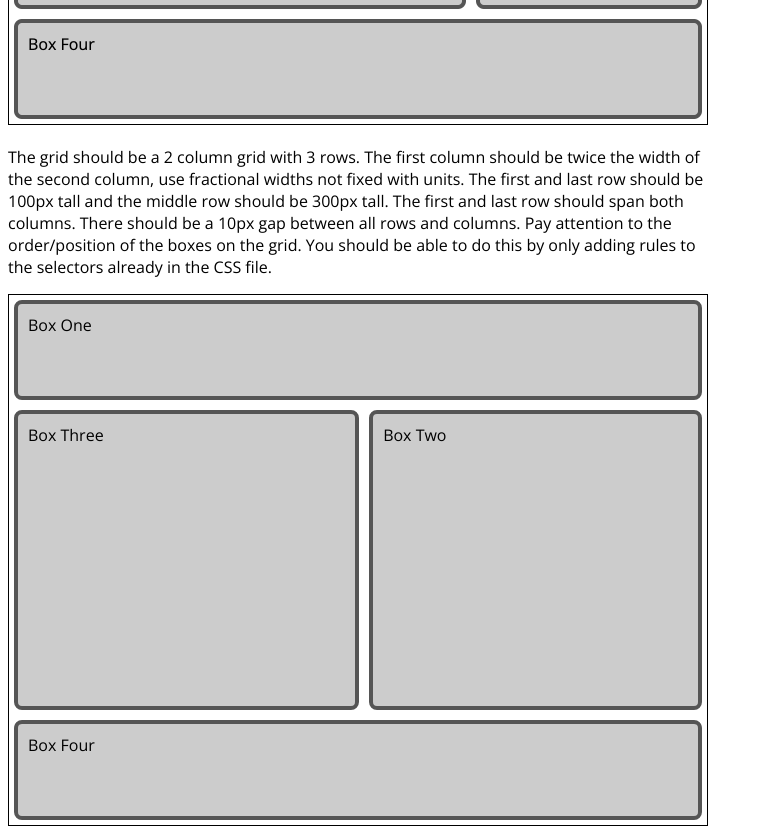
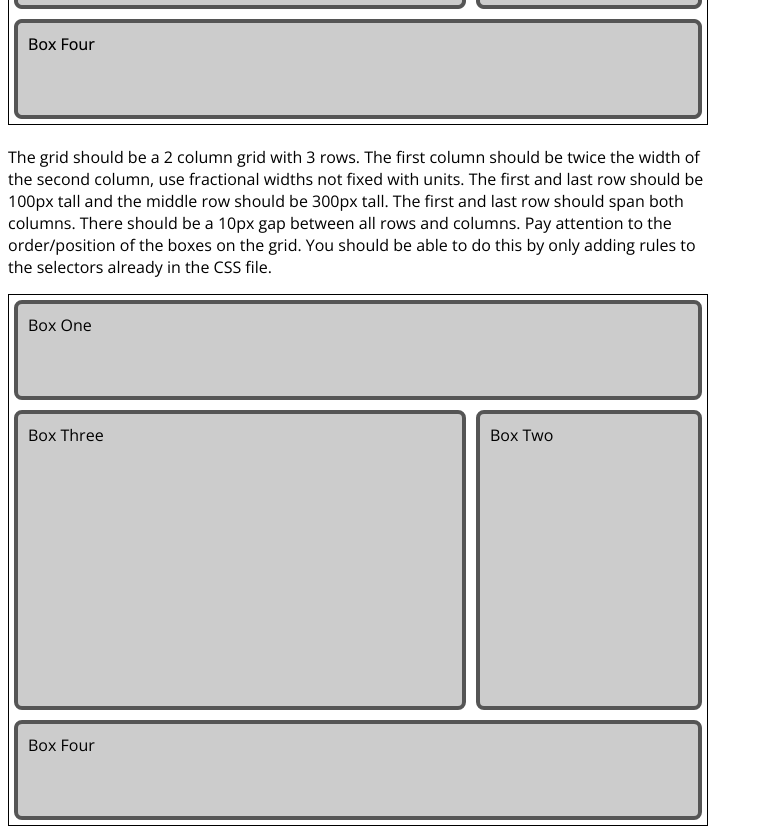
Before and after one commit to fswan/ITMD541, a plain HTML site: page section/index.html in a window 1280 px wide. Shown: the part 5118-5945 px from the top of the page, without its empty margins (0-763 px from the left). Drawn offline with nearby package versions, Linux system fonts and the light colour scheme.

Commit message:
update the css

```diff
--- a/section/styles.css
+++ b/section/styles.css
@@ -89,6 +89,7 @@
     display: grid;
     grid-gap: 10px;
     grid-template-rows: 100px 300px 100px;
+    grid-template-columns: 2fr 1fr;
     grid-template-areas: 'a a'
         'b c'
 'd d';
```
